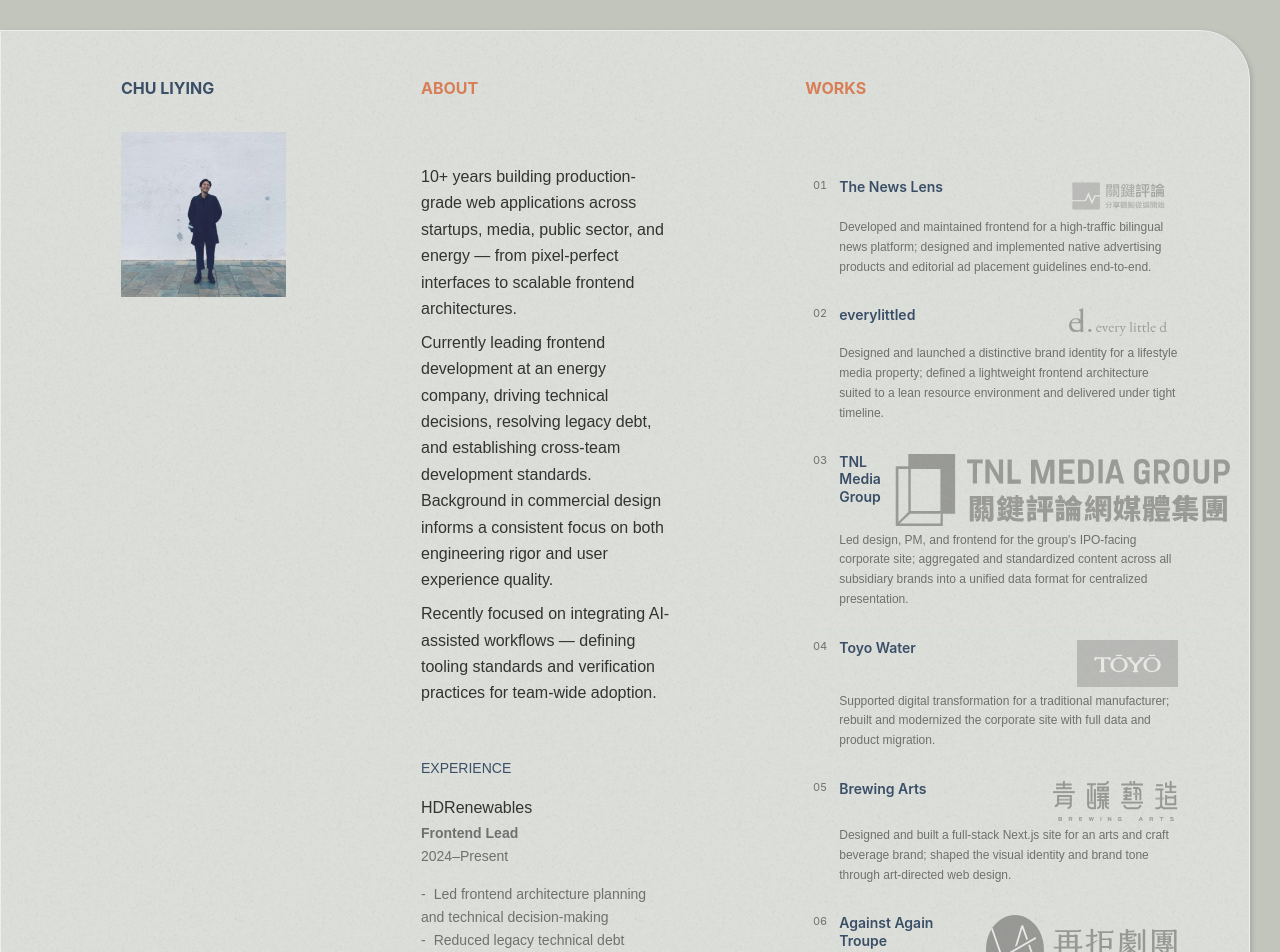
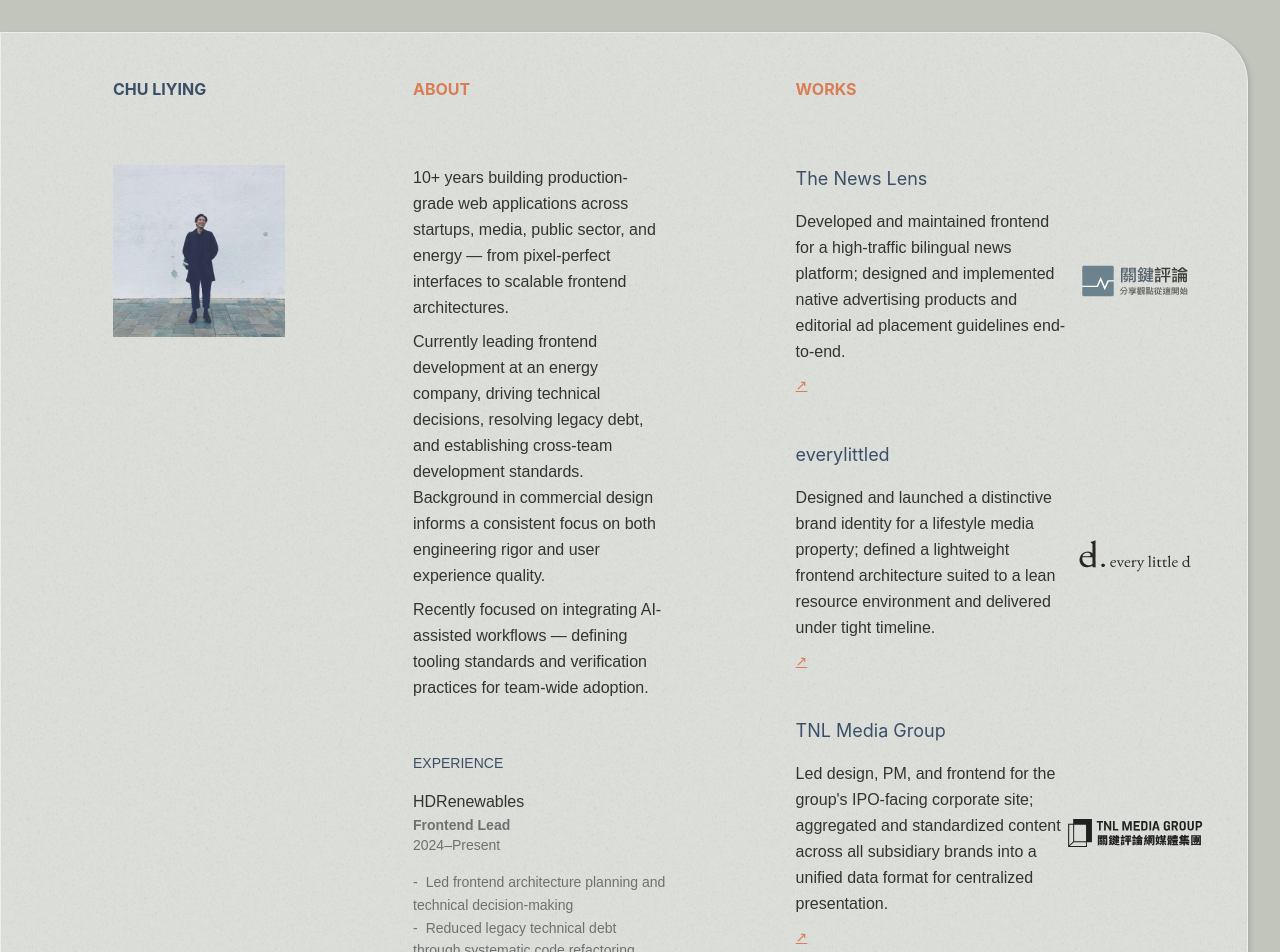
Before and after one commit to Chuliying/chuliying, a Next.js app: page / in a window 1280 px wide. Shown: the top 952 px of the page. Built offline with nearby package versions, Linux system fonts and the light colour scheme.

Commit message:
fix: replace all arbitrary px values with standard Tailwind tokens

```diff
--- a/src/components/About.tsx
+++ b/src/components/About.tsx
@@ -4,31 +4,31 @@
 const About = () => {
   return (
     <div>
-      <h2 className="font-inter text-sub font-bold text-[16px] mb-16 max-[900px]:mb-8 max-[900px]:border-t max-[900px]:border-b max-[900px]:border-sub max-[900px]:py-[7.5px]">
+      <h2 className="font-inter text-sub font-bold text-base mb-16 max-[900px]:mb-8 max-[900px]:border-t max-[900px]:border-b max-[900px]:border-sub max-[900px]:py-2">
         ABOUT
       </h2>
 
       <div className="mb-11 max-[900px]:mb-7">
         {intro.split('\n\n').map((paragraph, i) => (
-          <p key={i} className="text-copy text-[16px] leading-[1.65] pb-[7.5px]">
+          <p key={i} className="text-copy text-base leading-relaxed pb-2">
             {paragraph}
           </p>
         ))}
       </div>
 
-      <h3 className="text-theme text-[14px] font-normal mb-4 max-[900px]:mb-2">
+      <h3 className="text-theme text-sm font-normal mb-4 max-[900px]:mb-2">
         EXPERIENCE
       </h3>
 
       <dl className="mb-11 max-[900px]:mb-7">
         {experience.map((entry) => (
           <div key={entry.company} className="mb-11 max-[900px]:mb-7">
-            <dt className="text-copy text-[16px] leading-[1.65] pb-[7.5px]">
+            <dt className="text-copy text-base leading-relaxed pb-2">
               {entry.company}
-              <span className="block font-bold text-[14px] text-muted">
+              <span className="block font-bold text-sm text-muted">
                 {entry.title}
               </span>
-              <span className="block text-muted text-[14px] mb-[7.5px] font-normal">
+              <span className="block text-muted text-sm mb-2 font-normal">
                 {entry.period}
               </span>
             </dt>
@@ -37,7 +37,7 @@
                 {entry.bullets.map((bullet, i) => (
                   <li
                     key={i}
-                    className="text-[14px] text-muted leading-[1.65] before:content-['-'] before:mr-2"
+                    className="text-sm text-muted leading-relaxed before:content-['-'] before:mr-2"
                   >
                     {bullet}
                   </li>
--- a/src/components/Contact.tsx
+++ b/src/components/Contact.tsx
@@ -5,7 +5,7 @@
     <div>
       <a
         href="mailto:chuliyinn@gmail.com"
-        className="font-inter text-sub text-[16px] font-bold hover:opacity-70 transition-opacity"
+        className="font-inter text-sub text-base font-bold hover:opacity-70 transition-opacity"
       >
         mailto:chuliying
       </a>
--- a/src/components/Works.tsx
+++ b/src/components/Works.tsx
@@ -25,51 +25,45 @@
 const Works = () => {
   return (
     <section>
-      <h2 className="font-inter text-sub font-bold text-[16px] mb-16 max-[900px]:mb-8 max-[900px]:border-t max-[900px]:border-b max-[900px]:border-sub max-[900px]:py-[7.5px]">
+      <h2 className="font-inter text-sub font-bold text-base mb-16 max-[900px]:mb-8 max-[900px]:border-t max-[900px]:border-b max-[900px]:border-sub max-[900px]:py-2">
         WORKS
       </h2>
 
       <ul>
-        {works.map((work, index) => (
-          <li key={work.company} className="border-b border-[#e0ddd8] last:border-none">
+        {works.map((work) => (
+          <li key={work.company} className="mb-11 max-[900px]:mb-11 max-[900px]:pb-6 max-[900px]:border-b max-[900px]:border-dotted max-[900px]:border-canvas last:mb-0 last:border-none">
+            <article className="flex max-[1200px]:flex-col-reverse">
+              <div className="flex-1 lg:w-full lg:flex-auto">
+                <h3 className="font-inter text-theme text-lg mb-4 max-[900px]:mb-2">
+                  {work.company}
+                </h3>
                 <a
                   href={work.link}
                   target="_blank"
                   rel="noreferrer"
-              className="group flex items-start gap-3 py-[14px] pl-0 pr-1 border-l-2 border-transparent hover:border-sub hover:pl-3 transition-all duration-200"
+                  className="block"
                 >
-              {/* Index */}
-              <span className="font-inter text-[11px] text-muted group-hover:text-sub transition-colors pt-[2px] shrink-0 tabular-nums w-5 text-right leading-none">
-                {String(index + 1).padStart(2, '0')}
+                  <p className="text-copy text-base leading-relaxed pb-2">
+                    {work.description}
+                  </p>
+                  <span className="text-sm text-sub underline">
+                    ↗
                   </span>
+                </a>
+              </div>
 
-              {/* Content */}
-              <div className="flex-1 min-w-0">
-                <div className="flex items-start justify-between gap-3 mb-[5px]">
-                  <h3 className="font-inter text-theme text-[14px] font-semibold leading-tight">
-                    {work.company}
-                  </h3>
+              <div className="w-1/2 flex justify-center flex-col max-[1200px]:w-full max-[1200px]:pb-4 max-[1200px]:justify-start max-[900px]:mb-4">
                 <Image
                   src={logoMap[work.logo] as string}
-                    alt=""
-                    aria-hidden="true"
-                    height={work.logoHeight ? Math.round(work.logoHeight * 0.55) : 16}
+                  alt={work.company}
+                  height={work.logoHeight ?? 30}
                   width={0}
                   unoptimized
                   style={{ width: 'auto' }}
-                    className="grayscale opacity-35 group-hover:opacity-75 group-hover:grayscale-0 transition-all duration-300 shrink-0 mt-[1px]"
+                  className="grayscale-[0.8] hover:grayscale-0 transition-all duration-500 max-[900px]:grayscale-0"
                 />
               </div>
-                <p className="text-muted text-[12px] leading-[1.65]">
-                  {work.description}
-                </p>
-              </div>
-
-              {/* Arrow — appears on hover */}
-              <span className="text-[12px] text-sub opacity-0 group-hover:opacity-100 transition-opacity duration-200 pt-[2px] shrink-0">
-                ↗
-              </span>
-            </a>
+            </article>
           </li>
         ))}
       </ul>
--- a/src/pages/_app.tsx
+++ b/src/pages/_app.tsx
@@ -34,7 +34,7 @@
           content="Frontend Lead with 10+ years building production web applications across media, energy, and the arts."
         />
       </Head>
-      <div className="min-h-screen bg-canvas pt-[15px] pr-[15px] flex overflow-x-hidden max-[900px]:pt-[5px] max-[900px]:pr-[5px]">
+      <div className="min-h-screen bg-canvas pt-4 pr-4 flex overflow-x-hidden max-[900px]:pt-1 max-[900px]:pr-1">
         <Component {...pageProps} />
       </div>
     </>
--- a/src/pages/index.tsx
+++ b/src/pages/index.tsx
@@ -7,15 +7,15 @@
 
 const IndexPage = () => {
   return (
-    <main className="fragment w-full bg-surface rounded-tr-[50px] mr-[15px] mt-[15px] p-[45px] pl-[120px] border border-[#eee] shadow-[2px_2px_5px_rgba(0,0,0,0.15)] flex relative overflow-hidden min-h-[calc(100vh-30px)] transition-transform duration-500 max-[1200px]:p-[45px] max-[1200px]:pl-[60px] max-[1200px]:rounded-tr-[45px] max-[900px]:flex-col max-[900px]:p-[30px] max-[900px]:pl-[30px]">
+    <main className="fragment w-full bg-surface rounded-tr-[50px] mr-4 mt-4 p-11 pl-28 border border-[#eee] shadow-[2px_2px_5px_rgba(0,0,0,0.15)] flex relative overflow-hidden min-h-[calc(100vh-30px)] transition-transform duration-500 max-[1200px]:p-11 max-[1200px]:pl-16 max-[1200px]:rounded-tr-[45px] max-[900px]:flex-col max-[900px]:p-8 max-[900px]:pl-8">
 
       {/* Column 1: Photo + Contact */}
-      <div className="relative z-10 pr-[135px] flex-1 max-w-[300px] max-[900px]:pr-[15px] max-[900px]:mb-11">
-        <h1 className="font-inter text-theme font-bold text-[16px] mb-16 sm:mb-8">
+      <div className="relative z-10 pr-32 flex-1 max-w-[300px] max-[900px]:pr-4 max-[900px]:mb-11">
+        <h1 className="font-inter text-theme font-bold text-base mb-16 max-[900px]:mb-8">
           CHU LIYING
         </h1>
         <Image
-          className="w-[200px] h-auto opacity-85 max-[1200px]:w-[140px]"
+          className="w-48 h-auto opacity-80 max-[1200px]:w-36"
           src={photo}
           alt="Chu Liying"
           priority
@@ -26,12 +26,12 @@
       </div>
 
       {/* Column 2: About */}
-      <div className="relative z-10 pr-[135px] flex-[1.25] max-[900px]:pr-[15px] max-[900px]:mb-11">
+      <div className="relative z-10 pr-32 flex-[1.25] max-[900px]:pr-4 max-[900px]:mb-11">
         <About />
       </div>
 
       {/* Column 3: Works */}
-      <div className="relative z-10 flex-[2] max-[900px]:pr-[15px]">
+      <div className="relative z-10 flex-[2] max-[900px]:pr-4">
         <Works />
       </div>
 
```
Lines whose indentation alone changed are shown as unchanged.
